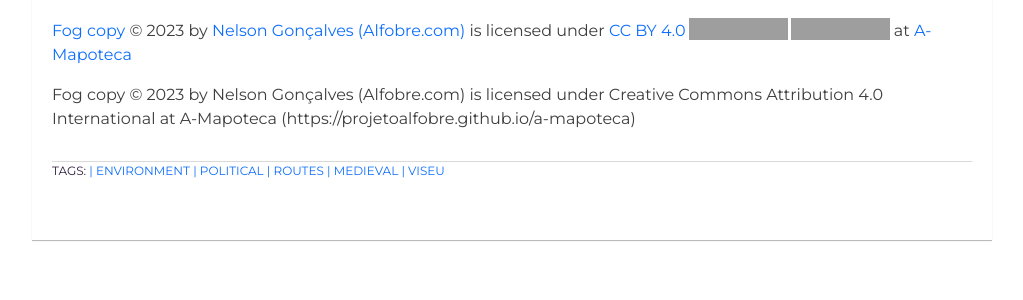
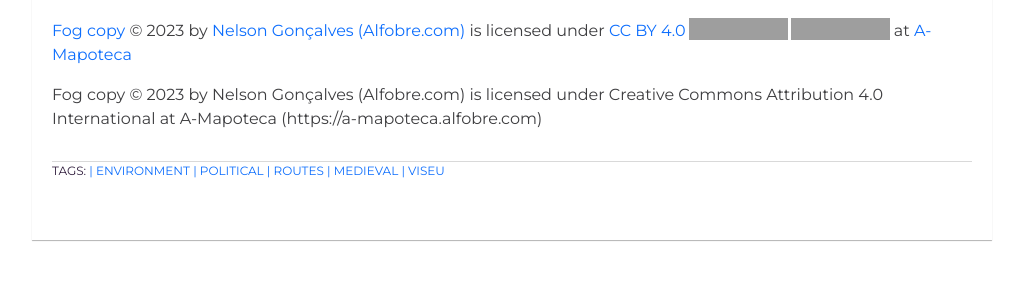
Before and after one commit to projetoalfobre/a-mapoteca, a Jekyll site: the page built from _posts/2023-08-20-fogcopy.markdown, in a window 1280 px wide, cut to the strip 1928-2228 px from the top of the page. Shown: the whole strip, without its empty margins (128-1151 px from the left). Built offline with Jekyll 4.4.1, drawn with Linux system fonts in a browser that asks for light colours; part of the change alters nothing that is shown; grey boxes are pictures that could not be loaded.

Commit message:
Update cc-by.html

```diff
--- a/_includes/cc-by.html
+++ b/_includes/cc-by.html
@@ -1,4 +1,4 @@
 ## Map License
 <p xmlns:cc="http://creativecommons.org/ns#" xmlns:dct="http://purl.org/dc/terms/"><a property="dct:title" rel="cc:attributionURL" href="{{site.baseurl}}{{page.url}}">{{page.title}}</a> © {{page.date | date: '%Y '}} by <a rel="cc:attributionURL dct:creator" property="cc:attributionName" href="https://alfobre.com">{{page.author }}</a> is licensed under <a href="http://creativecommons.org/licenses/by/4.0/?ref=chooser-v1" target="_blank" rel="license noopener noreferrer" style="display:inline-block;">CC BY 4.0<img style="height:22px!important;margin-left:3px;vertical-align:text-bottom;" src="https://mirrors.creativecommons.org/presskit/icons/cc.svg?ref=chooser-v1"><img style="height:22px!important;margin-left:3px;vertical-align:text-bottom;" src="https://mirrors.creativecommons.org/presskit/icons/by.svg?ref=chooser-v1"></a> at <a href="{{site.baseurl}}/">{{ site.title }}</a></p>
 
-<p>{{page.title}} © {{page.date | date: '%Y '}} by {{page.author }} is licensed under Creative Commons Attribution 4.0 International at {{site.title}} (https://projetoalfobre.github.io/a-mapoteca)</p>
+<p>{{page.title}} © {{page.date | date: '%Y '}} by {{page.author }} is licensed under Creative Commons Attribution 4.0 International at {{site.title}} (https://a-mapoteca.alfobre.com)</p>
```
